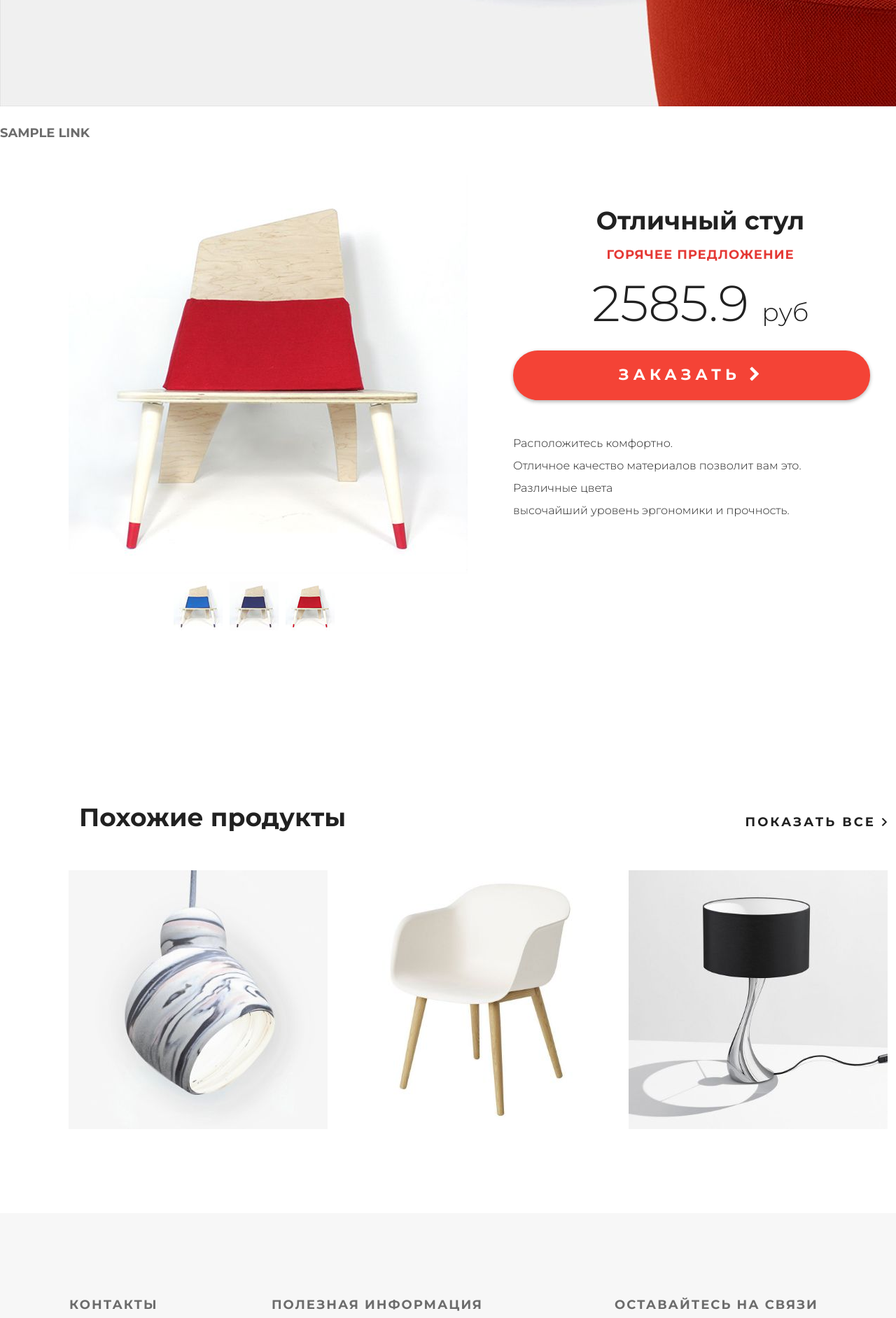
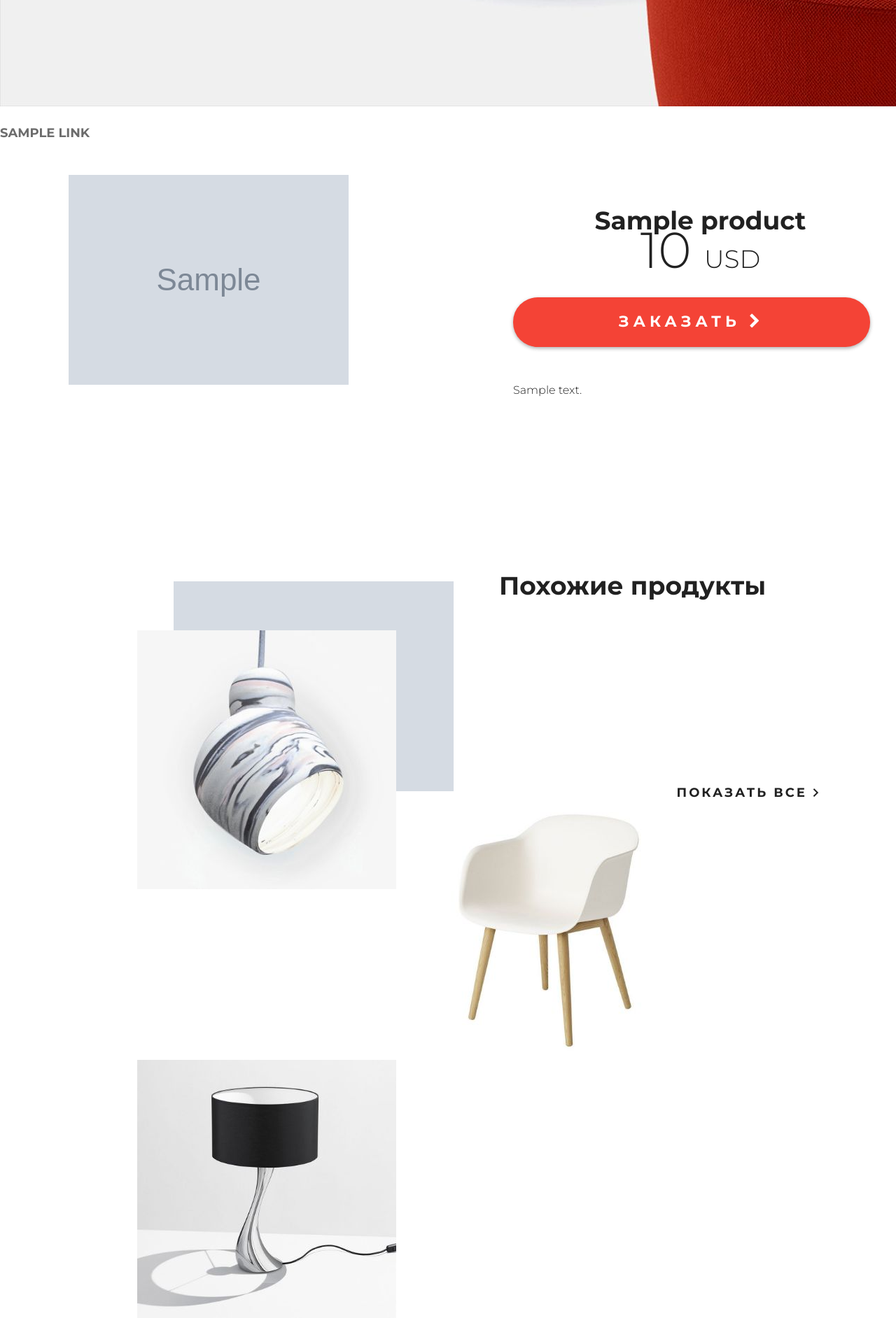
Before and after one commit to 2327/gb_django, a Django app: template mainapp/templates/mainapp/products.html in a window 1280 px wide; the page is wider, and only the part inside the window is pictured. Shown: the part 648-2532 px from the top of that part at 70% size. Run offline with Django 3.2, Linux system fonts and the light colour scheme; the template is opened without the code that fills it: most values are stand-ins (such as "Sample title", 1, 10 or a date in 2020); grey boxes marked "Sample" are stand-in pictures.

Commit message:
added dynamic content

```diff
--- a/links_menu.json
+++ b/categories.json
@@ -1,5 +1,5 @@
 {
-"links_menu":[
+"categories":[
     {"href": "all", "name": "все"},
     {"href": "home", "name": "дом"},
     {"href": "office", "name": "офис"},
--- a/mainapp/templates/mainapp/inc_categories_menu.html
+++ b/mainapp/templates/mainapp/inc_categories_menu.html
@@ -1,5 +1,5 @@
 <ul class="links-menu">
-    {% for link in links_menu %}
+    {% for link in categories %}
         <li>
             <a href="{% url 'products' name=link.href as current_url %}" class="{% if request.path == current_url %} active {% endif %}">
                 {{ link.name }}
--- a/mainapp/templates/mainapp/links_menu.html
+++ /dev/null
@@ -1 +0,0 @@
-href="{% url link.href %}"
--- /dev/null
+++ b/mainapp/templates/mainapp/product_description.html
@@ -0,0 +1,27 @@
+{% load staticfiles %}
+
+
+					<div class="details-slider">
+					    <div class="slider-product">
+                                                    <img src="/static/img/{{ product.main_image }}">
+                                            </div>
+                                            <div class="slider-control">
+                                                {% for image in product.images %}
+						<div class="block">
+                                                        <a href="#"><img src="/static/img/{{ image }}" alt="">
+							<div class="text"></div>
+							</a>
+                                                </div>
+					        {% endfor %}
+			                    </div>
+                                        </div>
+
+                                        <div class="description">
+                                            <h3 class="big-bold">{{ product.name }}</h3>
+                                            {% if product.discount == '1' %}<h3 class="red">горячее предложение</h3>{% endif %}
+                                            <p class="price"> {{ product.price }}  <span>{{ product.currency }}</span></p>
+                                            <a href="#" class="red-button">заказать <i class="fa fa-chevron-right" aria-hidden="true"></i></a>
+                                            <div class="description-text">
+					        {{ product.description }}
+                                            </div>
+                                        </div>
--- /dev/null
+++ b/mainapp/templates/mainapp/product_related.html
@@ -0,0 +1,36 @@
+                                <div class="related">
+                                        <div class="title clearfix">
+                                                <h2>Похожие продукты</h2>
+                                                <a class="explore" href="#">показать все <img src="/static/img/arrow.png" alt=""></a>
+                                        </div>
+                                        <div class="related-products clearfix">
+                                                <div class="block">
+                                                        <a href="#"><img src="/static/img/product-11.jpg" alt="">
+                                                                <div class="text">
+                                                                        <img src="/static/img/icon-hover.png" alt="img">
+                                                                        <h4>Стул повышенного качества</h4>
+                                                                        <p>Не оторваться. </p>
+                                                                </div>
+                                                        </a>
+                                                </div>
+                                                <div class="block">
+                                                        <a href="#"><img src="/static/img/product-21.jpg" alt="">
+                                                                <div class="text">
+                                                                        <img src="/static/img/icon-hover.png" alt="img">
+                                                                        <h4>Стул повышенного качества</h4>
+                                                                        <p>Не оторваться. </p>
+                                                                </div>
+                                                        </a>
+                                                </div>
+                                                <div class="block">
+                                                        <a href="#"><img src="/static/img/product-31.jpg" alt="">
+                                                                <div class="text">
+                                                                        <img src="/static/img/icon-hover.png" alt="img">
+                                                                        <h4>Стул повышенного качества</h4>
+                                                                        <p>Не оторваться. </p>
+                                                                </div>
+                                                        </a>
+                                                </div>
+
+                                        </div>
+                                </div>
--- a/mainapp/templates/mainapp/products.html
+++ b/mainapp/templates/mainapp/products.html
@@ -14,88 +14,11 @@
 
         {% block content %}
         {% include 'mainapp/inc_categories_menu.html' %}
+        <div class="details-products">
+	{% include 'mainapp/product_description.html' %}
+	{% include 'mainapp/product_related.html' %}
+        </div>
 
-        <div class="details-products">
-        				<div class="details-slider">
-        					<div class="slider-product">
-        						<img src="/static/img/slider1.jpg">
-        					</div>
-        					<div class="slider-control">
-        						<div class="block">
-        							<a href="#"><img src="/static/img/controll.jpg" alt="">
-        								<div class="text"></div>
-        							</a>
-        						</div>
-        						<div class="block">
-        							<a href="#"><img src="/static/img/controll1.jpg" alt="">
-        								<div class="text"></div>
-        							</a>
-        						</div>
-        						<div class="block">
-        							<a href="#"><img src="/static/img/controll2.jpg" alt="">
-        								<div class="text"></div>
-        							</a>
-        						</div>
-        					</div>
-        				</div>
+       	<div class="clr"></div>
 
-        				<div class="description">
-        					<h3 class="big-bold">Отличный стул</h3>
-        					<h3 class="red">горячее предложение</h3>
-        					<p class="price"> 2585.9 <span>руб</span></p>
-        					<a href="#" class="red-button">
-        						заказать <i class="fa fa-chevron-right" aria-hidden="true"></i>
-        					</a>
-        					<div class="description-text">
-        						<p>Расположитесь комфортно.</p>
-        						<p>Отличное качество материалов
-        						позволит вам это.</p>
-        						<p>Различные цвета</p>
-        						<p>высочайший уровень
-        						эргономики и прочность.</p>
-        					</div>
-        				</div>
-        			</div>
-
-        			<div class="related">
-        				<div class="title clearfix">
-        					<h2>Похожие продукты</h2>
-        					<a class="explore" href="#">показать все <img src="/static/img/arrow.png" alt=""></a>
-        				</div>
-        				<div class="related-products clearfix">
-        					<div class="block">
-        						<a href="#"><img src="/static/img/product-11.jpg" alt="">
-        							<div class="text">
-        								<img src="/static/img/icon-hover.png" alt="img">
-        								<h4>Стул повышенного качества</h4>
-        								<p>Не оторваться. </p>
-        							</div>
-        						</a>
-        					</div>
-        					<div class="block">
-        						<a href="#"><img src="/static/img/product-21.jpg" alt="">
-        							<div class="text">
-        								<img src="/static/img/icon-hover.png" alt="img">
-        								<h4>Стул повышенного качества</h4>
-        								<p>Не оторваться. </p>
-        							</div>
-        						</a>
-        					</div>
-        					<div class="block">
-        						<a href="#"><img src="/static/img/product-31.jpg" alt="">
-        							<div class="text">
-        								<img src="/static/img/icon-hover.png" alt="img">
-        								<h4>Стул повышенного качества</h4>
-        								<p>Не оторваться. </p>
-        							</div>
-        						</a>
-        					</div>
-
-        				</div>
-        			</div>
-        		</div>
-
-        		<div class="clr"></div>
-
-        </div>
 {% endblock %}
```
Also changed, not shown: mainapp/views.py (+7 -4 lines), product_description.json (added, +9 -0 lines), product_related.json (added, +36 -0 lines).
